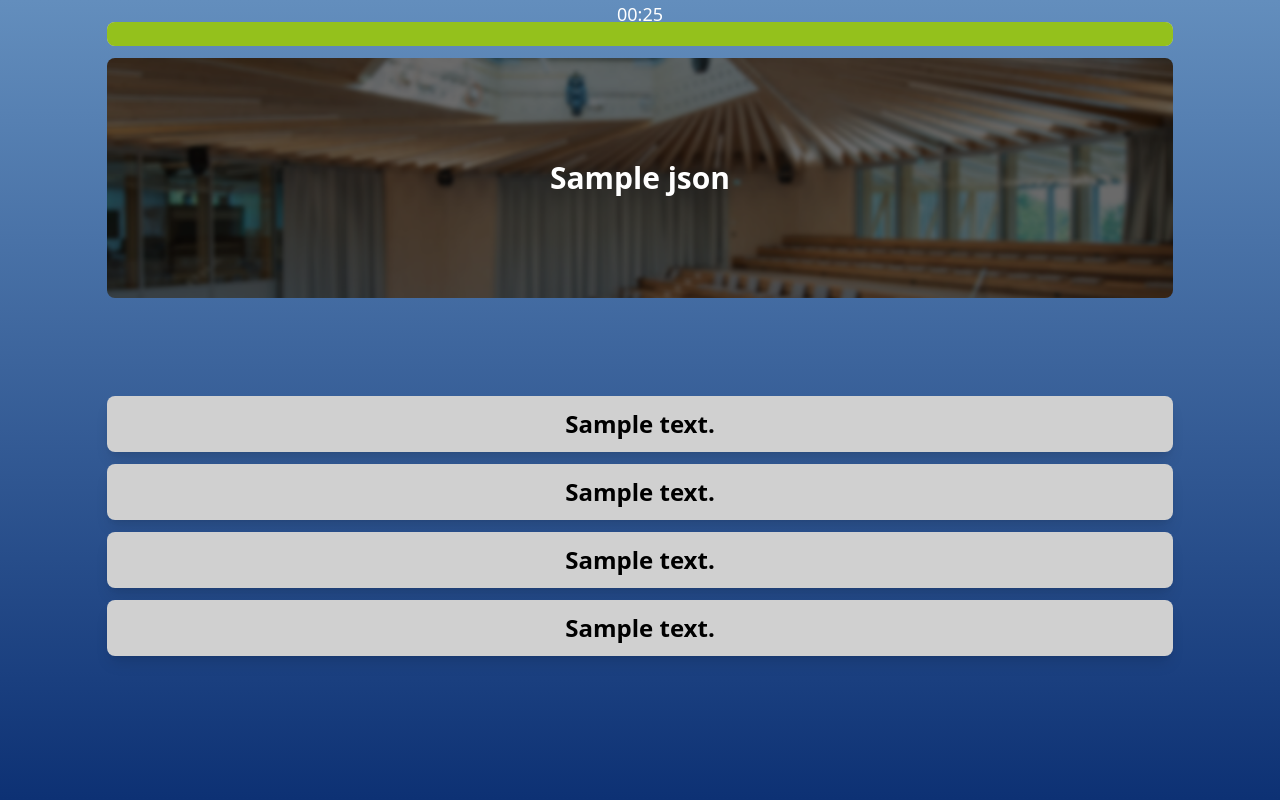
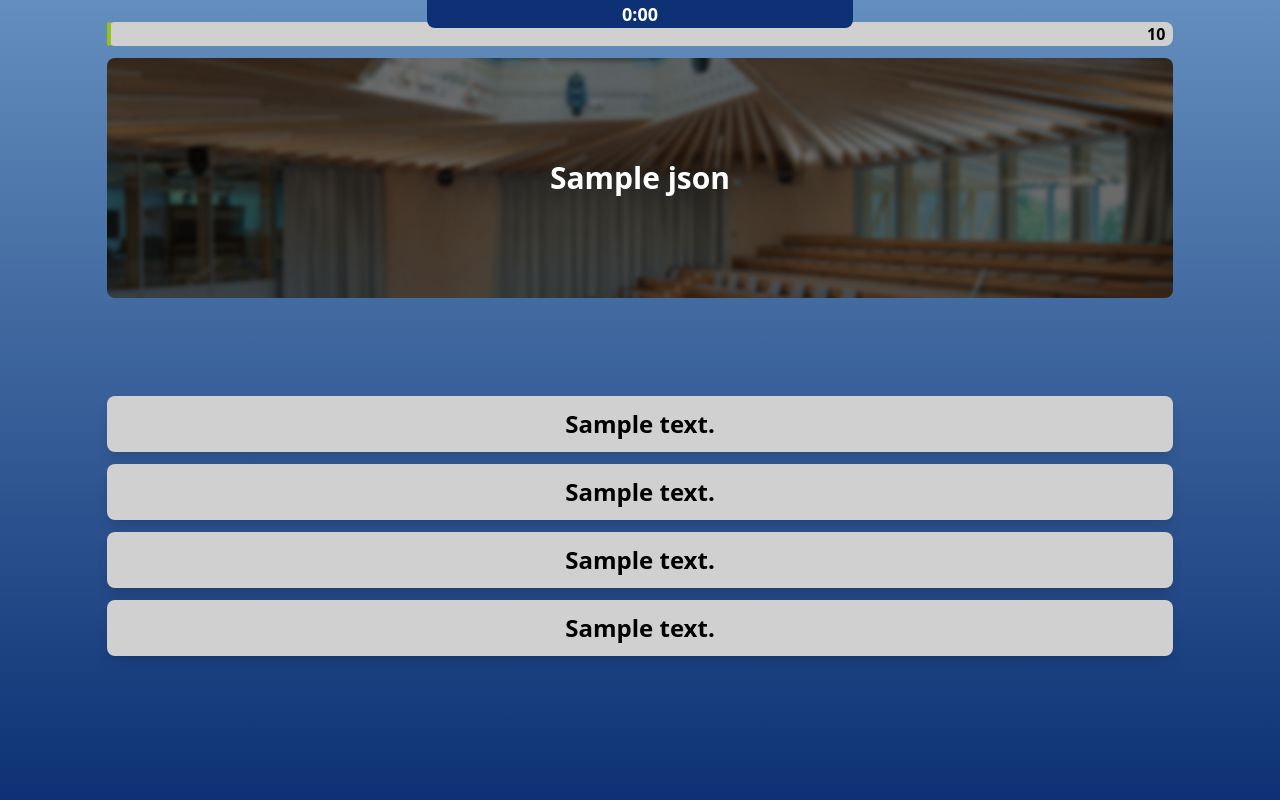
Before and after one commit to zagolaha/TEC_Schnitzeljagd, a Flask app: template templates/question.html in a window 1280 px wide. Run offline with Flask 3, Linux system fonts and the light colour scheme; the visitor is signed in with stand-in values (Sample User, id 1); the template is opened without the code that fills it: most values are stand-ins (such as "Sample title", 1, 10 or a date in 2020); some libraries are stand-ins or nearby versions.

Commit message:
adding a Timer and Scoreview

```diff
--- a/app.py
+++ b/app.py
@@ -6,13 +6,18 @@ app = Flask(__name__)
 app.secret_key = "cf7afb909ccf7fc842f44eaf70bfbc9360fa80832e3f9b457586a74b46d0e35f"
 # styling components
 btn_style = "shadow-lg text-xl md:text-2xl font-semibold text-center rounded-lg w-10/12 bg-Lightgray h-14 transition-all ease-in duration-500"
-json_questions = json.load(open("static/questions.json"))
+json_questions = json.load(open("static/questions.json", encoding='utf-8'))
 quiz_length = len(json_questions["questions"])
 
 def getStringScore():
     global quiz_length
     if 'counter' in session:
         return str((session['counter']/quiz_length)*100) + "%"
+
+def getStringOverallScore():
+    global quiz_length
+    if 'counter' in session:
+        return str(session['counter']) + "/" + str(quiz_length)
 
 def checkIDs(qr_id):
      if 'answer_ids' in session:
@@ -32,18 +37,22 @@ def index():
         session['counter'] = 0
     if 'answer_ids' not in session:
         session['answer_ids'] = ""
-    return render_template("index.html")
+    max_min = json_questions["time"][0]
+    max_sec = json_questions["time"][1]
+    return render_template("index.html", max_min = max_min, max_sec = max_sec)
 
 # Verarbeite antwort
 @app.route("/handle_answer", methods=['POST']) # rename data to answer
 def handle_data():
     answer = int(request.form.get("answer"))
     qr_id = request.form.get("qr-id")
+    # right answer check
     if answer == 1:
         session['counter'] += 1
     addID(qr_id)
+    # final answer check
     if checkEnd():
-        end_time = time.time() -session['start_time']
+        end_time = time.time() - session['start_time']
         end_time = round(end_time)
         return render_template("end.html", ende = str(end_time))
     else:
@@ -59,15 +68,16 @@ def scan():
 @app.route("/question",methods=['POST'])
 def question():
     try:
-        qr_val = int(request.form.get("qr-value"))
+        qr_id = int(request.form.get("qr-value"))
     except:
         return redirect(url_for("error", error="Dieser QR-Code ist falsch"))
-    if checkIDs(str(qr_val)):
+    if checkIDs(str(qr_id)):
         return redirect(url_for("error", error="Dieser Code wurde bereits abgescannt"))
-    json_values = json_questions["questions"][qr_val]
-    return render_template("question.html", qr_id = qr_val, btn_style=btn_style, max_questions = quiz_length, prog=getStringScore(), json=json_values)
+    json_values = json_questions["questions"][qr_id]
+    return render_template("question.html", qr_id = qr_id, max_questions = quiz_length,
+                           progress=getStringScore(), json=json_values, score = getStringOverallScore())
 
-# clear session
+# clear session (remove when needed)
 @app.route('/resetSession')
 def logout():
    session.pop('counter', None)
@@ -91,7 +101,7 @@ def error():
 # Endseite
 @app.route("/end")
 def end():
-    end_time = time.time() - session['start_time'];
+    end_time = time.time() - session['start_time']
     return render_template("end.html", ende = str(end_time))
 
 
--- a/static/output.css
+++ b/static/output.css
@@ -572,12 +572,28 @@ video {
   position: absolute;
 }
 
+.relative {
+  position: relative;
+}
+
 .bottom-0 {
   bottom: 0px;
 }
 
+.top-0 {
+  top: 0px;
+}
+
+.z-0 {
+  z-index: 0;
+}
+
 .m-4 {
   margin: 1rem;
+}
+
+.mr-2 {
+  margin-right: 0.5rem;
 }
 
 .block {
@@ -618,6 +634,10 @@ video {
 
 .h-screen {
   height: 100vh;
+}
+
+.w-1\/2 {
+  width: 50%;
 }
 
 .w-10\/12 {
@@ -664,9 +684,19 @@ video {
   border-radius: 0.375rem;
 }
 
+.rounded-b-lg {
+  border-bottom-right-radius: 0.5rem;
+  border-bottom-left-radius: 0.5rem;
+}
+
 .rounded-t-lg {
   border-top-left-radius: 0.5rem;
   border-top-right-radius: 0.5rem;
+}
+
+.bg-Darkblue {
+  --tw-bg-opacity: 1;
+  background-color: rgb(13 49 116 / var(--tw-bg-opacity));
 }
 
 .bg-Lightgray {
@@ -727,9 +757,18 @@ video {
   text-align: center;
 }
 
+.text-right {
+  text-align: right;
+}
+
 .text-2xl {
   font-size: 1.5rem;
   line-height: 2rem;
+}
+
+.text-lg {
+  font-size: 1.125rem;
+  line-height: 1.75rem;
 }
 
 .text-xl {
--- a/static/questions.json
+++ b/static/questions.json
@@ -19,5 +19,5 @@
             "explanation": "Erklärung..."
         }
     ],
-    "time" : 3600
+    "time" : ["30", "00"]
 }
--- a/templates/base.html
+++ b/templates/base.html
@@ -8,52 +8,55 @@
 	<meta name="viewport" content="width=device-width, initial-scale=1.0">
 	<script src="https://cdn.tailwindcss.com"></script>
 	<link href="/static/output.css" rel="stylesheet">
+	<script>
+		if (typeof localStorage.getItem("timer_start") === 'undefined' || localStorage.getItem("timer_start") == null) {
+			localStorage.setItem("timer_start", "0");
+        	localStorage.setItem("sec", "00");
+        	localStorage.setItem("min", "00");
+		}
+	</script>
 </head>
 
 <body style="overflow-x: hidden;">
 	{% block content %}{% endblock %}
 	<script>
-		localStorage.clear();
 		window.onload = function () {
-			if (typeof localStorage.getItem("min") !== 'undefined' && typeof localStorage.getItem("sec") !== 'undefined' && localStorage.getItem("min") != null && localStorage.getItem("sec") != null) {
+			if (localStorage.getItem("timer_start") === "1") {
 				var min = localStorage.getItem("min");
 				var sec = localStorage.getItem("sec");
+				var interval = setInterval(function () {
+
+					// check time
+					if (sec == localStorage.getItem("max_sec") && min ==  localStorage.getItem("max_min")) {
+						clearInterval(interval);
+						localStorage.setItem("timer_start", "0");
+						window.location.href = "{{url_for('end')}}";
 					}
-			else {
-				var min = "00";
-				var sec = "30";
-			}
-			var time;
-
-			var interval = setInterval(function () {
-				if (sec == "00" && min == "00") {
-					location.href = "{{url_for('end')}}";
-					clearInterval(interval);
-				}
+					// refresh value in storage
 					localStorage.setItem("min", min);
 					localStorage.setItem("sec", sec);
-				time = min + ":" + sec;
-				display = document.getElementById("time");
-				if(display !== null){
+
+					var time = min + ":" + sec;
+					var display = document.getElementById("time");
+					if (display !== null) {
 						document.getElementById("time").innerHTML = time;
 					}
-				if (sec == 0) {
-					if (min != 0) {
-						min--;
-						sec = 59;
+					if (sec == 59) {
+							min++;
+							sec = "00";
 							if (min < 10) {
 								min = "0" + min;
 							}
 					}
-				}
 					else {
-					sec--;
+						sec++;
 						if (sec < 10) {
 							sec = "0" + sec;
 						}
 					}
 				}, 1000);
 			}
+		}
 	</script>
 </body>
 
--- a/templates/end.html
+++ b/templates/end.html
@@ -1,8 +1,8 @@
 {% extends "base.html" %}
 {% block content %}
 
-<div>
-    <h1>Du hast alle beantwortet</h1>
+<div class="w-screen h-screen bg-gradient-to-b from-Lightblue to-Darkblue">
+    <h1>Deine Zeit:</h1>
     <h2>Sekunden: {{ ende }}</h2>
 </div>
 
--- a/templates/question.html
+++ b/templates/question.html
@@ -1,24 +1,20 @@
 {% extends "base.html" %}
 {% block content %}
 <div class="flex justify-center items-center absolute top-0 w-full h-1/12">
-	<div class="bg-Darkblue w-1/2 h-full text-center text-white rounded-b-lg">
-		<p class="text-lg"><span id="time"></span></p>
-	</div>
+    <div class="bg-Darkblue w-1/3 h-full text-center text-white rounded-b-lg">
+        <p class="text-lg text-center font-semibold"><span id="time">0:00</span></p>
+    </div>
 </div>
 <div class="flex flex-col bg-gradient-to-b from-Lightblue to-Darkblue w-screen h-screen">
 	<div class="flex flex-col gap-3 justify-center items-center h-1/2 md:h-2/5">
 		<div class="w-10/12 h-1/12 bg-Lightgray rounded-lg">
-			<div id="progress-bar" class="h-1/12 bg-Lightgreen rounded-lg transition-all ease-in duration-500" style="width: {{ prog }};">
+			<div id="progress-bar" class="absolute z-0 text-right h-1/12 bg-Lightgreen rounded-lg transition-all ease-in duration-500" style="width: {{ progress }};">
 				&nbsp;
 			</div>
+			<p id="progress-display" class="relative z-2 text-right mr-2 font-semibold">{{ score }}</p>
 		</div>
 		<div id="question-box"
 			class="transition-all ease-in duration-500 md:h-3/4 h-1/2 w-10/12 rounded-lg img-bg bg-no-repeat bg-center bg-cover flex justify-center items-center text-center">
-			<style>
-				.img-bg {
-					background-image: url("{{ url_for('static', filename='question_bg.jpg') }}");
-				}
-			</style>
 			<h2 id="question" class="transition-all ease-in duration-500 text-center text-white font-semibold text-2xl md:text-3xl">{{ json['question'] }}
 			</h2>
 		</div>
@@ -42,7 +38,11 @@
 		</form>
 	</div>
 </div>
-
+<style>
+	.img-bg {
+		background-image: url("{{ url_for('static', filename='question_bg.jpg') }}");
+	}
+</style>
 <script>
 var solution = "{{ json['solution'] }}";
 var score = parseInt("{{ session['counter'] }}");
@@ -54,14 +54,18 @@ var next_question = document.getElementById("next_question");
 var submitted = false;
 
 function setProgress(){
+	var progress_display = score.toString() + "/" + max_questions.toString();
+	document.getElementById("progress-display").innerHTML = progress_display;
 	return ((score/max_questions)*100).toString() + "%";
 }
 
 function submitButton(buttonValue) {
+	// only called once
 	if (!submitted) {
 		submitted = true;
 		var btn = document.getElementById(buttonValue);
 		document.getElementById(solution.toString()).style.backgroundColor = "#94C11C";
+		// check solution
 		if (solution == buttonValue) {
 			question.innerHTML = "Richtige Antwort! <br><br> {{ json['explanation'] }}";
 			question_box.style.boxShadow = "0px 20px 30px -10px rgb(148, 193, 28)";
--- a/templates/scan.html
+++ b/templates/scan.html
@@ -21,6 +21,8 @@
                 //location.href("http://localhost:5000/question/" + result.data)
             }, // or `returnDetailedScanResult: true´ for no options
         );
+        //qrScanner.setCamera('environment');
+        // Funktioniert nicht, da kein https
         QRscanner.setInversionMode("both");
         QRscanner.start();
     </script>
```
Also changed, not shown: static/leaderboard.json (added, +11 -0 lines), templates/index.html (+10 -4 lines). Lines whose indentation alone changed are shown as unchanged.
